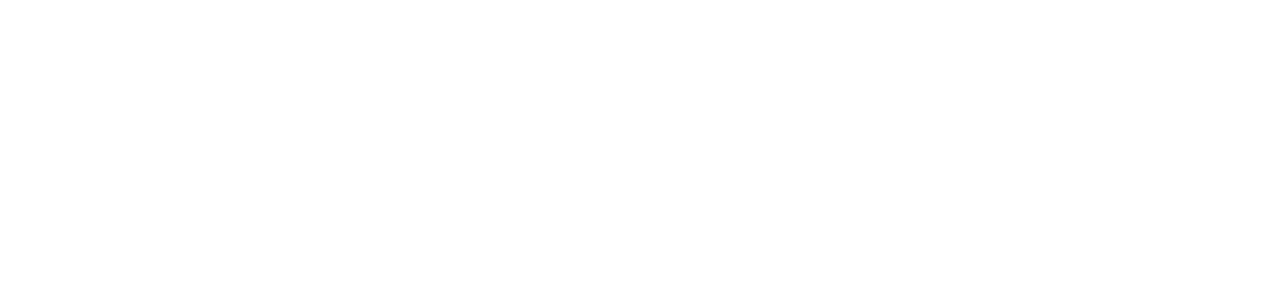
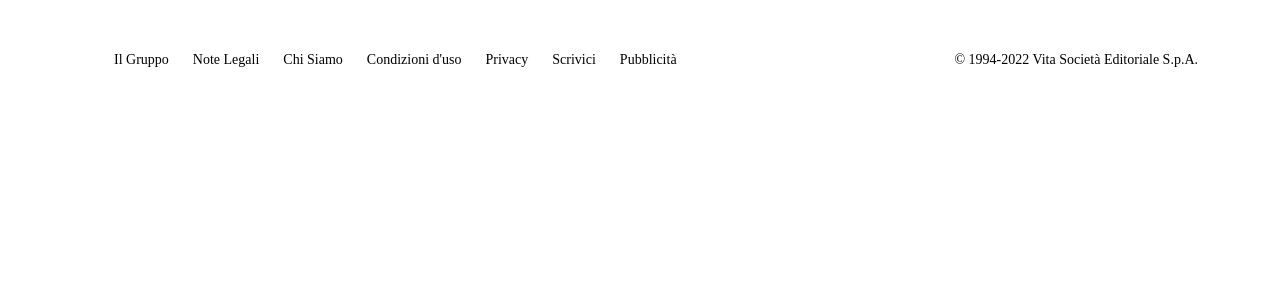
Before and after one commit to diego-cavenati/vita, a Vue app: page / in a window 1280 px wide. Shown: the top 300 px of the page. Built offline with nearby package versions, Linux system fonts and the light colour scheme; the HTML template or start-up script is replaced by a standard one; a web font is replaced by a local one.

Commit message:
add footer desktop style

```diff
--- a/src/components/FooterComponent.vue
+++ b/src/components/FooterComponent.vue
@@ -4,8 +4,44 @@
 }
 </script>
 
-<template></template>
+<template>
+    <footer>
+        <div class="container d-flex">
+            <div class="links">
+                <ul>
+                    <li><a href="#">Il Gruppo</a></li>
+                    <li><a href="#">Note Legali</a></li>
+                    <li><a href="#">Chi Siamo</a></li>
+                    <li><a href="#">Condizioni d'uso</a></li>
+                    <li><a href="#">Privacy</a></li>
+                    <li><a href="#">Scrivici</a></li>
+                    <li><a href="#">Pubblicità</a></li>
+                </ul>
+            </div>
+            <div class="copyright">
+                &copy; 1994-2022 Vita Società Editoriale S.p.A.
+            </div>
+        </div>
+    </footer>
+</template>
 
 <style lang="scss">
 @use '../styles/general.scss';
+
+footer {
+    padding: 3rem 0;
+
+    ul {
+        display: flex;
+
+        li {
+            padding-right: 1.5rem;
+        }
+    }
+
+    .copyright {
+        margin-left: auto;
+    }
+
+}
 </style>
--- a/src/styles/general.scss
+++ b/src/styles/general.scss
@@ -2,6 +2,31 @@
 @use './partials/variables.scss' as *;
 // Import all of Bootstrap's CSS
 @import "/node_modules/bootstrap/scss/bootstrap";
+
+
+/**********************
+  Reset default value
+***********************/
+* {
+    margin: 0;
+    padding: 0;
+}
+
+ul,
+ol {
+    list-style: none;
+}
+
+a {
+    color: inherit;
+    text-decoration: none;
+
+    &:hover {
+        color: inherit;
+        text-decoration: none;
+    }
+}
+
 
 
 /************
```
